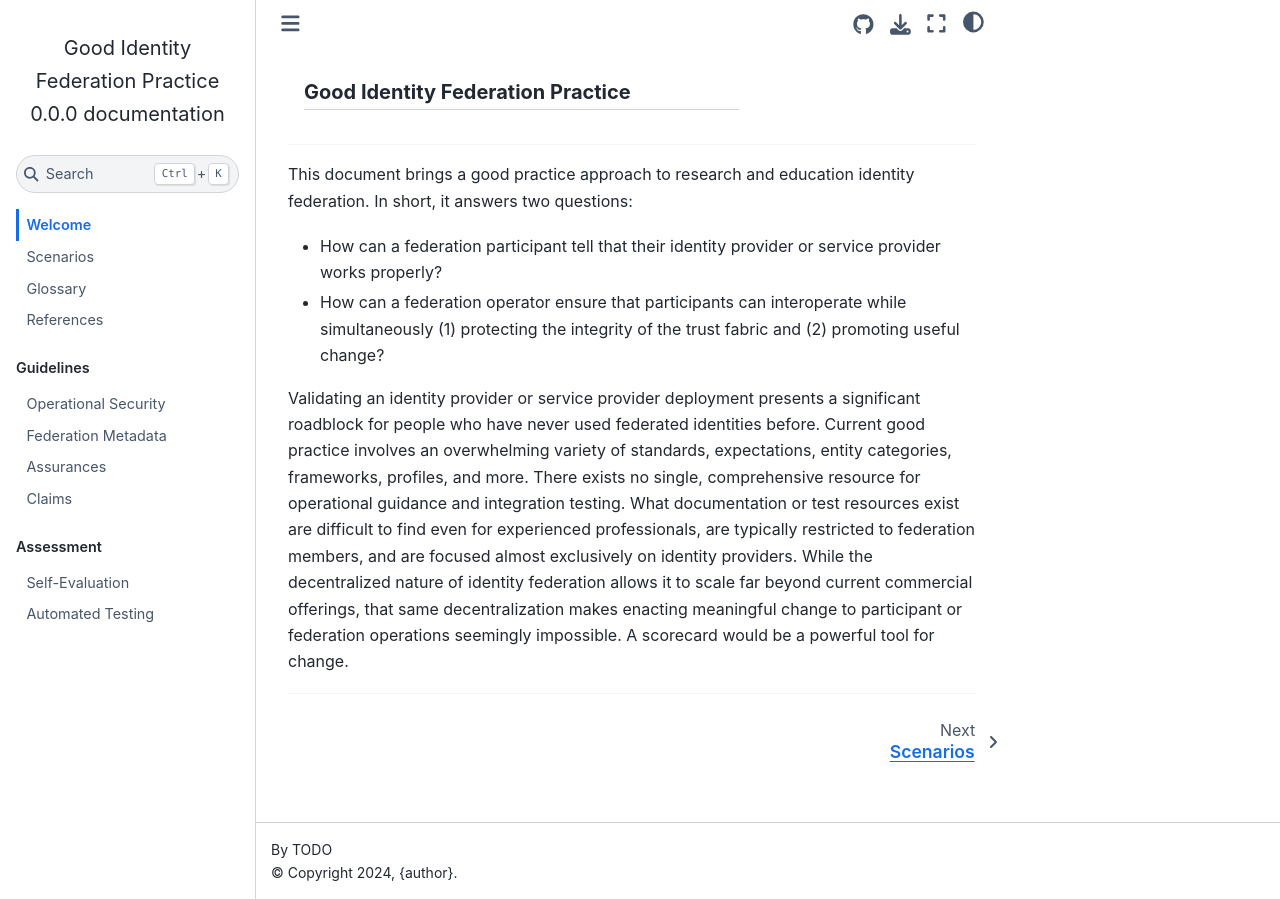
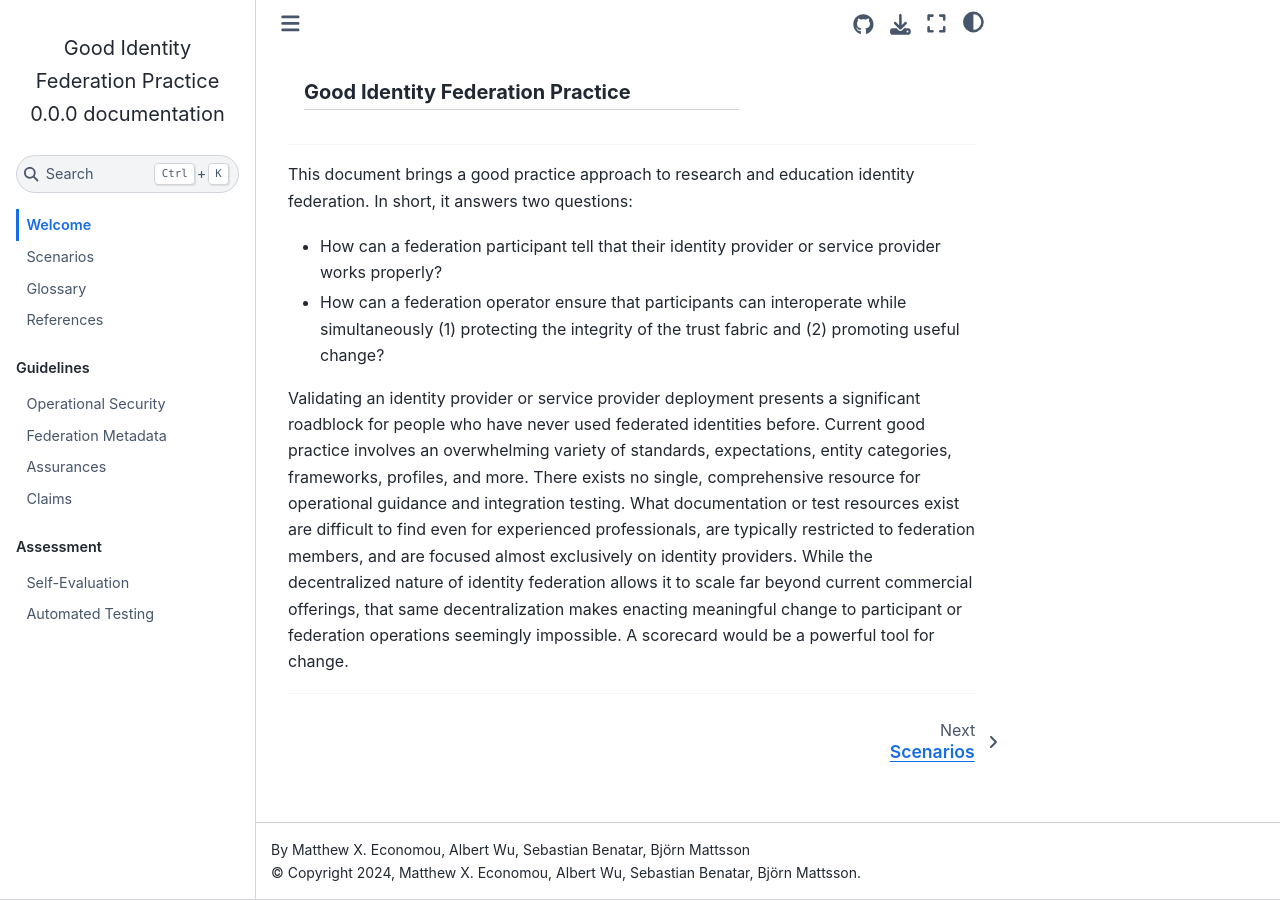
Before and after one commit to irtnog/good-idfed-practice, a Sphinx documentation site: the page built from docs/index.md, in a window 1280 px wide. Built offline with Sphinx 7.4.7 and the Sphinx Book theme 1.1.4, drawn with Linux system fonts in a browser that asks for light colours; the version number is read from the project's files by our own code.

Commit message:
feat: list contributors

```diff
--- a/docs/conf.py
+++ b/docs/conf.py
@@ -1,8 +1,8 @@
 from good_idfed_practice import __version__
 
 project = "Good Identity Federation Practice"
-author = "TODO"
-copyright = "2024, {author}"
+author = "Matthew X. Economou, Albert Wu, Sebastian Benatar, Björn Mattsson"
+copyright = f"2024, {author}"
 release = __version__
 version = release
 
```
